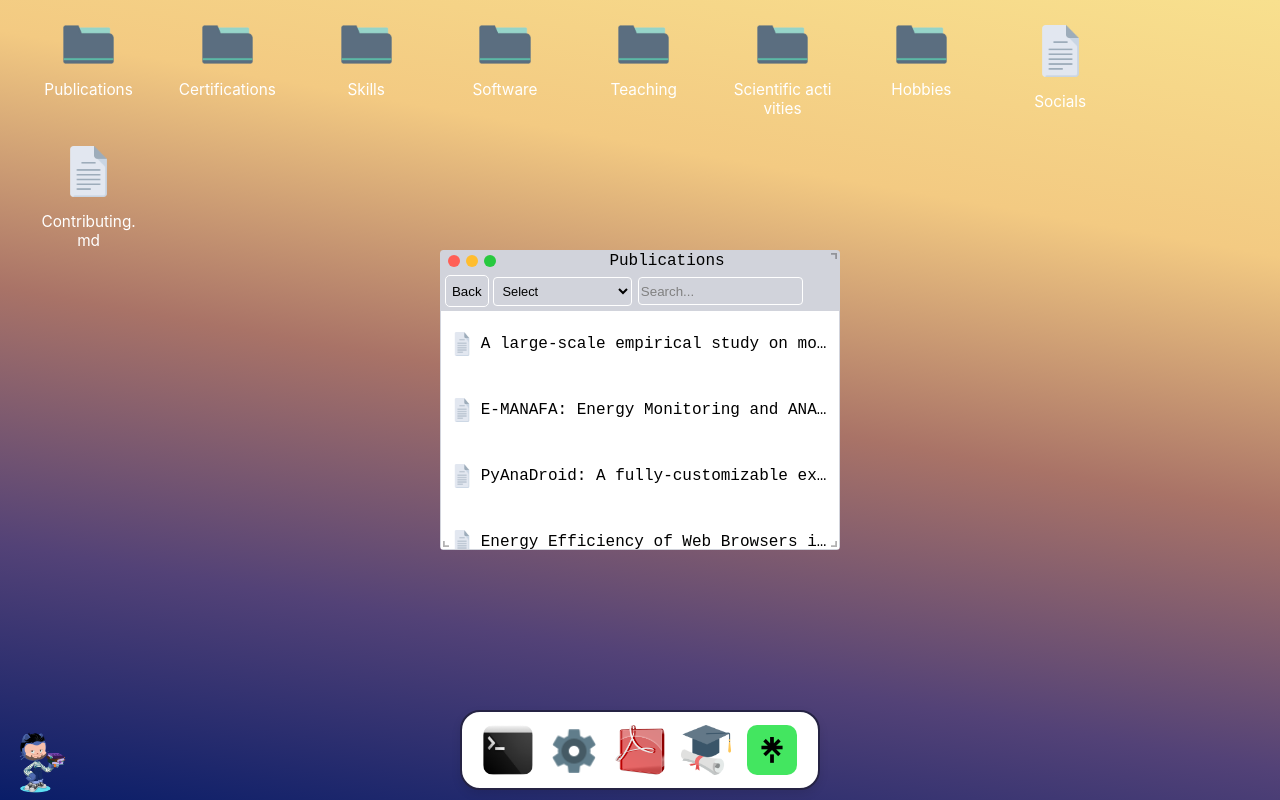
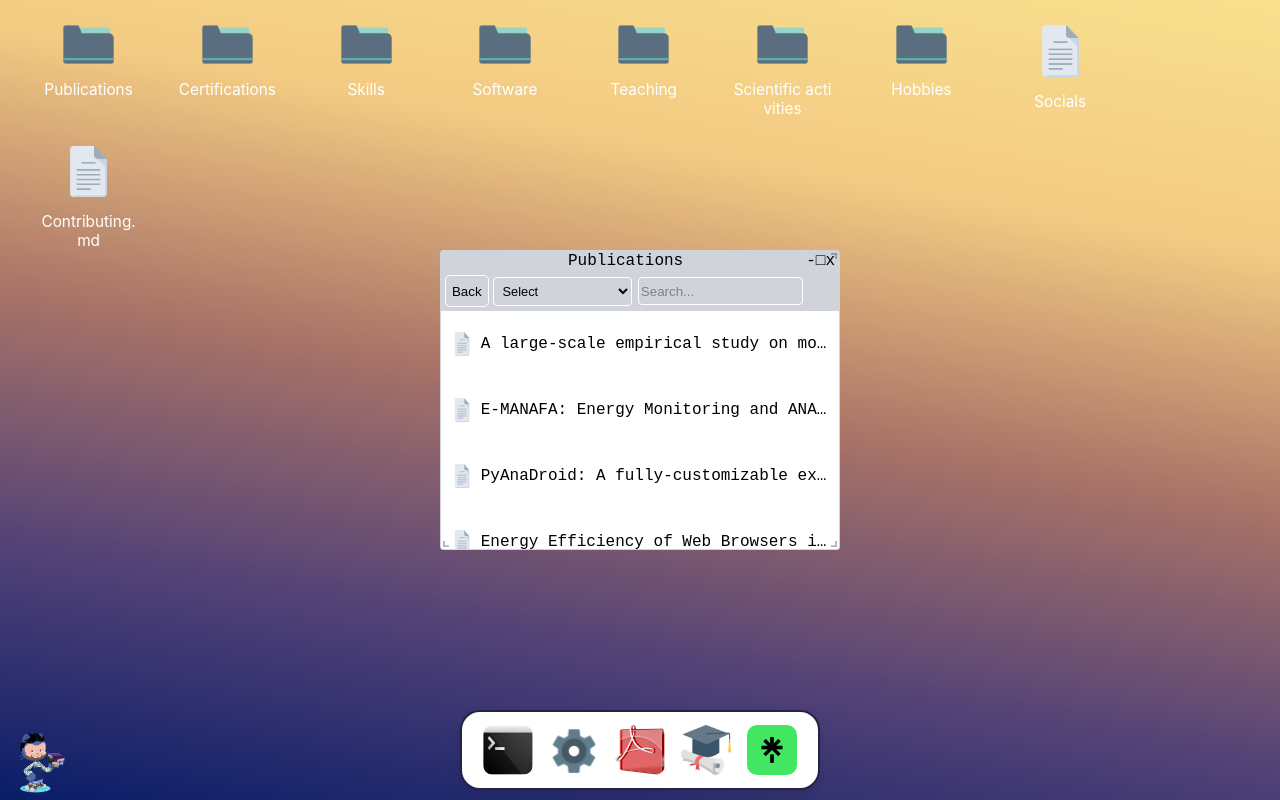
Before and after one commit to RRua/cv_os, a React (Create React App) app: page / in a window 1280 px wide. Both pictures are taken after a click on the element "Publications". Built offline with nearby package versions, Linux system fonts and the light colour scheme.

Commit message:
start to implement os-like window appearance

```diff
--- a/src/view/apps/AppWindow.js
+++ b/src/view/apps/AppWindow.js
@@ -1,5 +1,5 @@
 
-import WindowAppBar from "./WindowAppBar";
+import {MacOsAppBar, WindowsAppBar, UbuntuAppBar} from "./WindowAppBar";
 import '../../styles/view/AppWindow.css';
 import React, { useState, useRef, cloneElement, useEffect } from 'react';
 import Draggable from 'react-draggable';
@@ -70,7 +70,7 @@ function AppWindow({itemKey, title, onWindowClose, children}) {
               style={{border: '2px solid #0000', position: 'relative', 'pointerEvents': 'auto'}}
             >
               <div ref={contentRef} className="app_window" style={{height: isMinimized? 'fit-content' : '100%'}}  onClick={handleContainerClick}>
-                  <WindowAppBar title={title}
+                  <UbuntuAppBar title={title}
                       onMinimize={toggleMinimize}
                       onMaximize={toggleMaximize}
                       onClose={(e) => onWindowClose(e, itemKey)}
--- a/src/view/apps/SettingsApp.js
+++ b/src/view/apps/SettingsApp.js
@@ -32,6 +32,10 @@ function SettingsApp({onSuspend, onShutdown}) {
             </div>
             <div className="settings_list need_interaction">
                 <div className='settings_line'>
+                    <span>OS Feel</span>
+                    <Listbox options={["MacOS", "Ubuntu", "Windows"]} onSelect={(value) => {toggleFeel(value.toLowerCase())}}/>
+                </div>
+                <div className='settings_line'>
                     <span>{STRINGS.SETTINGS.DARK_MODE}</span>
                     <label className="toggle-switch">
                         <input type="checkbox" checked={state.theme === 'dark'} onChange={toggleTheme} />
--- a/src/view/apps/WindowAppBar.js
+++ b/src/view/apps/WindowAppBar.js
@@ -1,18 +1,66 @@
 import '../../styles/view/AppWindow.css';
 
 
-function WindowAppBar({title, isMaximized, onClose, onMinimize, onMaximize}) {
+function MacOsAppBar({title, isMaximized, onClose, onMinimize, onMaximize}) {
+    return (
+        <div className="buttons need_interaction">
+                <div className="bar_button mac_button mac_button_close" onClick={onClose}>
+                    <div>x</div>
+                </div>
+                <div className={`bar_button mac_button ${isMaximized ? 'button_disabled' : 'mac_button_minimize'}`}
+                        onClick={onMinimize}>
+                    <div>{isMaximized? '': '-'}</div>
+                </div>
+                <div className="bar_button mac_button mac_button_maximize" onClick={onMaximize}>
+                    <div>⥯</div>
+                </div>
+            </div>
+    )
+}
 
+function UbuntuAppBar({title, isMaximized, onClose, onMinimize, onMaximize}) {
     return (
-        <div className="app_bar">
+        <div className="app_bar" style={{alignItems: 'center'}}>
+            <div className="bar_header">{title}</div>
             <div className="buttons need_interaction">
-                <div className="bar_button close" onClick={onClose}></div>
-                <div className={`bar_button ${isMaximized ? 'disabled' : 'minimize'}`} onClick={onMinimize}></div>
-                <div className="bar_button maximize" onClick={onMaximize}></div>
+                <div className={`ubuntu_button ${isMaximized ? 'button_disabled' : ''}`}
+                        onClick={onMinimize}>
+                    <div>{isMaximized? '': '-'}</div>
+                </div>
+                <div className="ubuntu_button" onClick={onMaximize}>
+                    <div>□</div>
+                </div>
+                <div className="ubuntu_button" onClick={onClose}>
+                    <div>x</div>
+                </div>
             </div>
-            <div className="bar_header">{title}</div>
         </div>
     )
 }
 
-export default WindowAppBar;
+
+
+
+function WindowsAppBar({title, isMaximized, onClose, onMinimize, onMaximize, file_type='folder'}) {
+
+    return (
+        <div className="app_bar">
+            <div className='windows_bar_header'>
+                <img src={file_type === 'folder' ? require('../../assets/folder-icon.png'): require('../../assets/file-icon.png') } alt="Windows Icon" />
+                <div>{title}</div>
+            </div>
+            <div className="buttons need_interaction">
+
+                <button className={`windows_bar_button ${isMaximized ? 'disabled' : 'minimize'}`} onClick={onMinimize}>
+                -
+                </button>
+                <button className="windows_bar_button maximize" onClick={onMaximize}>□</button>
+                <button className="windows_bar_button windows_button_close" onClick={onClose}>
+                    x
+                </button>
+            </div>
+        </div>
+    )
+}
+
+export {MacOsAppBar, WindowsAppBar, UbuntuAppBar};
--- a/src/view/desktopArea/DesktopArea.js
+++ b/src/view/desktopArea/DesktopArea.js
@@ -31,7 +31,8 @@ function DesktopArea({data}) {
                                         : `${getFilesURL()}/${value.content.filename}`, "_blank")}
                                 }
                             : null
-                            }/>)
+                            }
+                            />)
                     }
                 }
             }
```
Also changed, not shown: src/view/apps/OSComponentFactory.js (added).
